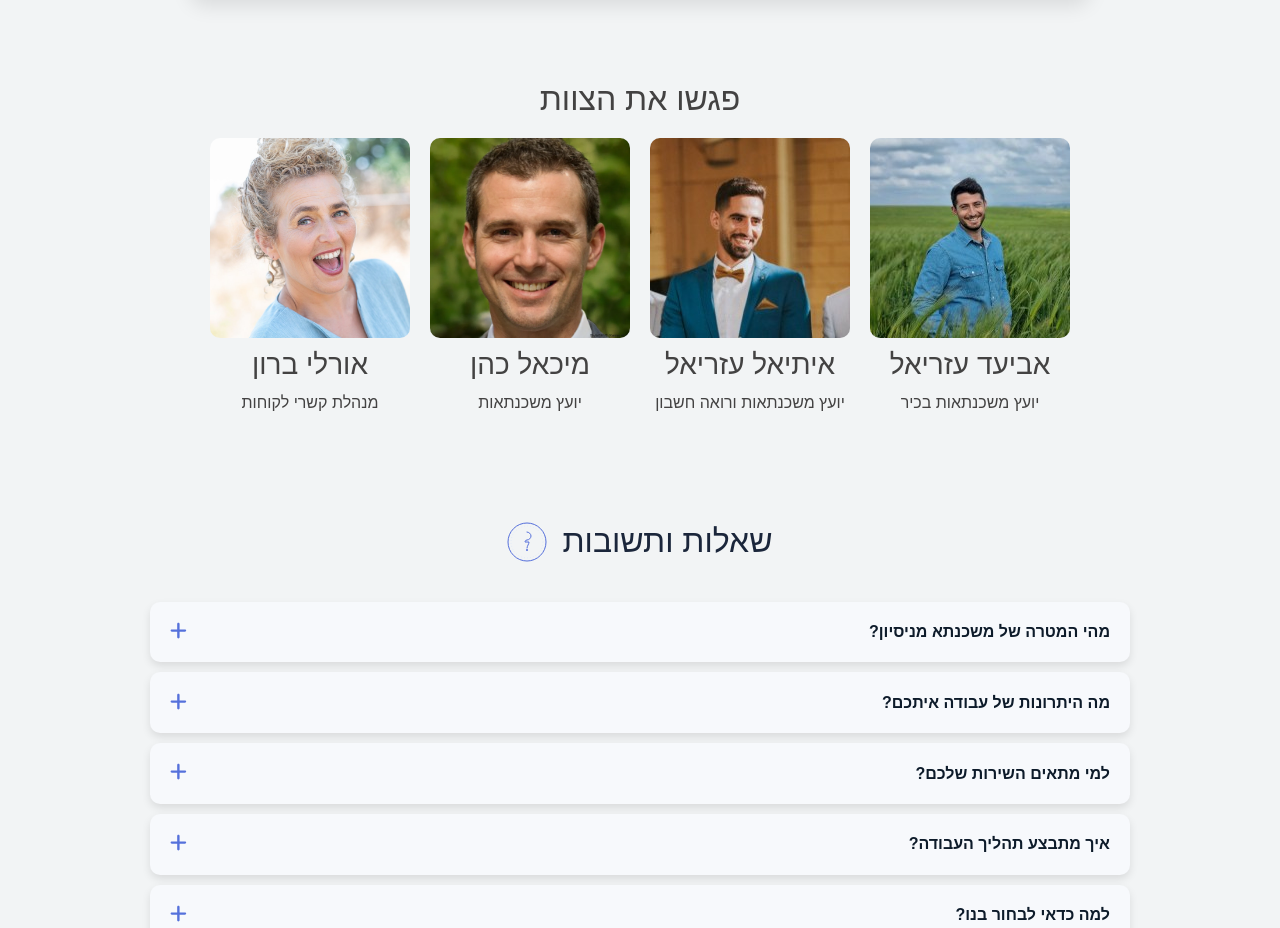
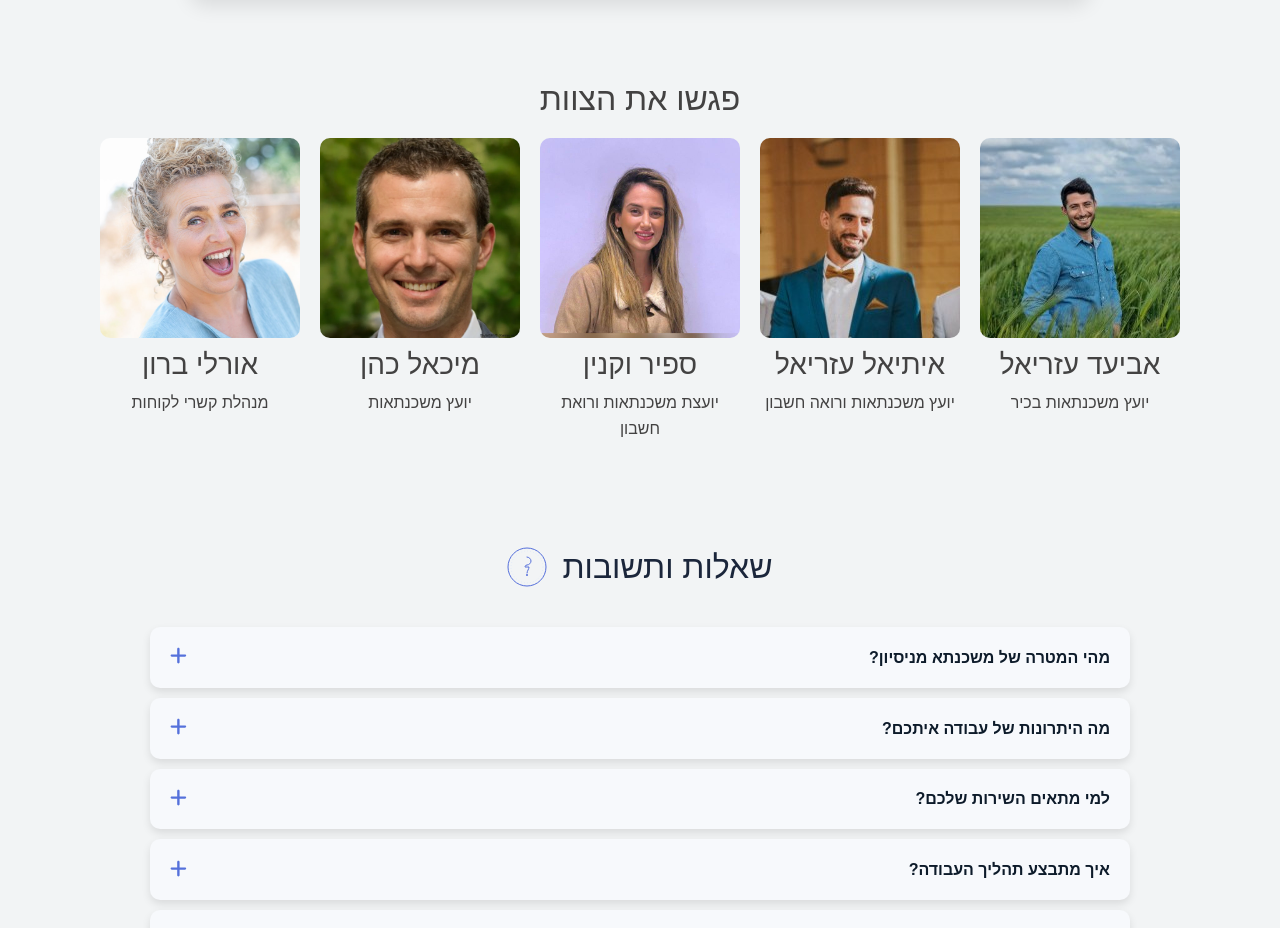
Before and after one commit to aviadazriel/special-web, a React (Create React App) app: page /about in a window 1280 px wide. Shown: the part 2000-2928 px from the top of the page. Built offline with nearby package versions, Linux system fonts and the light colour scheme.

Commit message:
add sapir

```diff
--- a/src/pages/About.js
+++ b/src/pages/About.js
@@ -171,6 +171,12 @@ const AboutUs = () => {
             <MemberImage src={`${process.env.PUBLIC_URL}/images/employees/ETIEL_PIC.jpeg`} alt="איתיאל עזריאל" />
             <h3>איתיאל עזריאל</h3>
             <p>יועץ משכנתאות ורואה חשבון</p>
+          </TeamMember>
+
+          <TeamMember>
+            <MemberImage src={`${process.env.PUBLIC_URL}/images/employees/SAPIR_PIC.jpeg`} alt="מיכה כהן" />
+            <h3>ספיר וקנין</h3>
+            <p>יועצת משכנתאות ורואת חשבון</p>
           </TeamMember>
 
 
```
Also changed, not shown: public/images/employees/SAPIR_PIC.jpeg (added).
